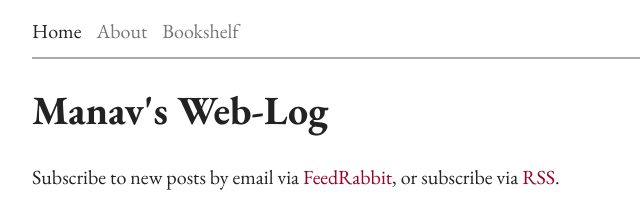
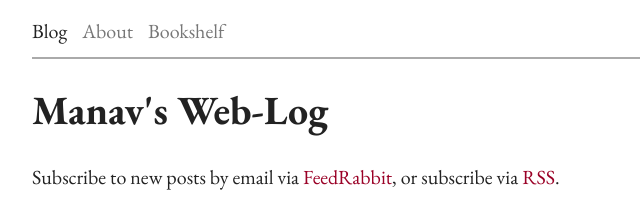
Before and after one commit to ManavPonnekanti/ponnekanti.net, an Eleventy site: page src/index.njk in a window 1280 px wide. Shown: the top 214 px of the page, 273-913 px from the left. Built offline with nearby package versions, Linux system fonts and the light colour scheme; Eleventy itself is replaced by a stand-in of ours; files that its build step writes are made by us from their sources; files whose address does not match are found by name.

Commit message:
Changed title

```diff
--- a/src/_includes/base.njk
+++ b/src/_includes/base.njk
@@ -31,7 +31,7 @@
 <body>
     <nav>
         <ul>
-            <li><a href="/" class="{% if page.url == '/' %}active{% endif %}">Home</a></li>
+            <li><a href="/" class="{% if page.url == '/' %}active{% endif %}">Blog</a></li>
             <li><a href="/about" class="{% if page.url == '/about/' %}active{% endif %}">About</a></li>
             <li><a href="/bookshelf" class="{% if page.url == '/bookshelf/' %}active{% endif %}">Bookshelf</a></li>
         </ul>
```
Also changed, not shown: 12 other files.
